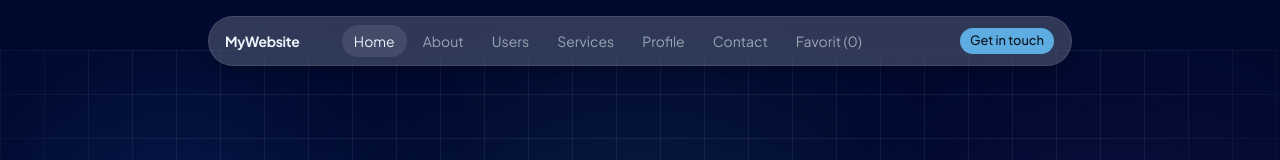
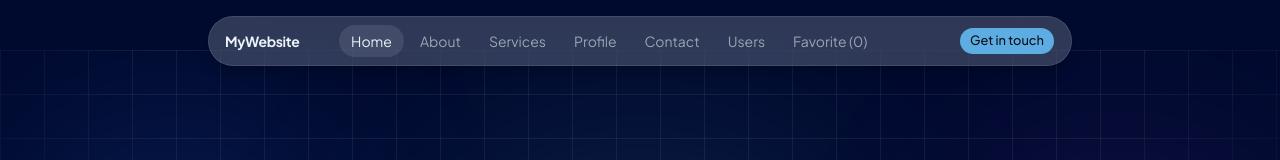
Before and after one commit to rahmatiah38-code/belajar-nextjs, a Next.js app: page / in a window 1280 px wide. Shown: the top 160 px of the page. Built offline with nearby package versions, Linux system fonts and the light colour scheme.

Commit message:
Menyesuaikan urutan menu di navbar. Users dan Favorite berdekatan

```diff
--- a/components/Navbar.jsx
+++ b/components/Navbar.jsx
@@ -17,11 +17,11 @@ export default function Navbar () {
   const links = [
     { href: '/', label: 'Home' },
     { href: '/about', label: 'About' },
-    { href: '/users', label: 'Users' },
     { href: '/services', label: 'Services' },
     { href: '/profile', label: 'Profile' },
     { href: '/contact', label: 'Contact' },
-    { href: '/favorite', label: `Favorit (${favorites.length})` }
+    { href: '/users', label: 'Users' },
+    { href: '/favorite', label: `Favorite (${favorites.length})` }
   ]
 
 
```
